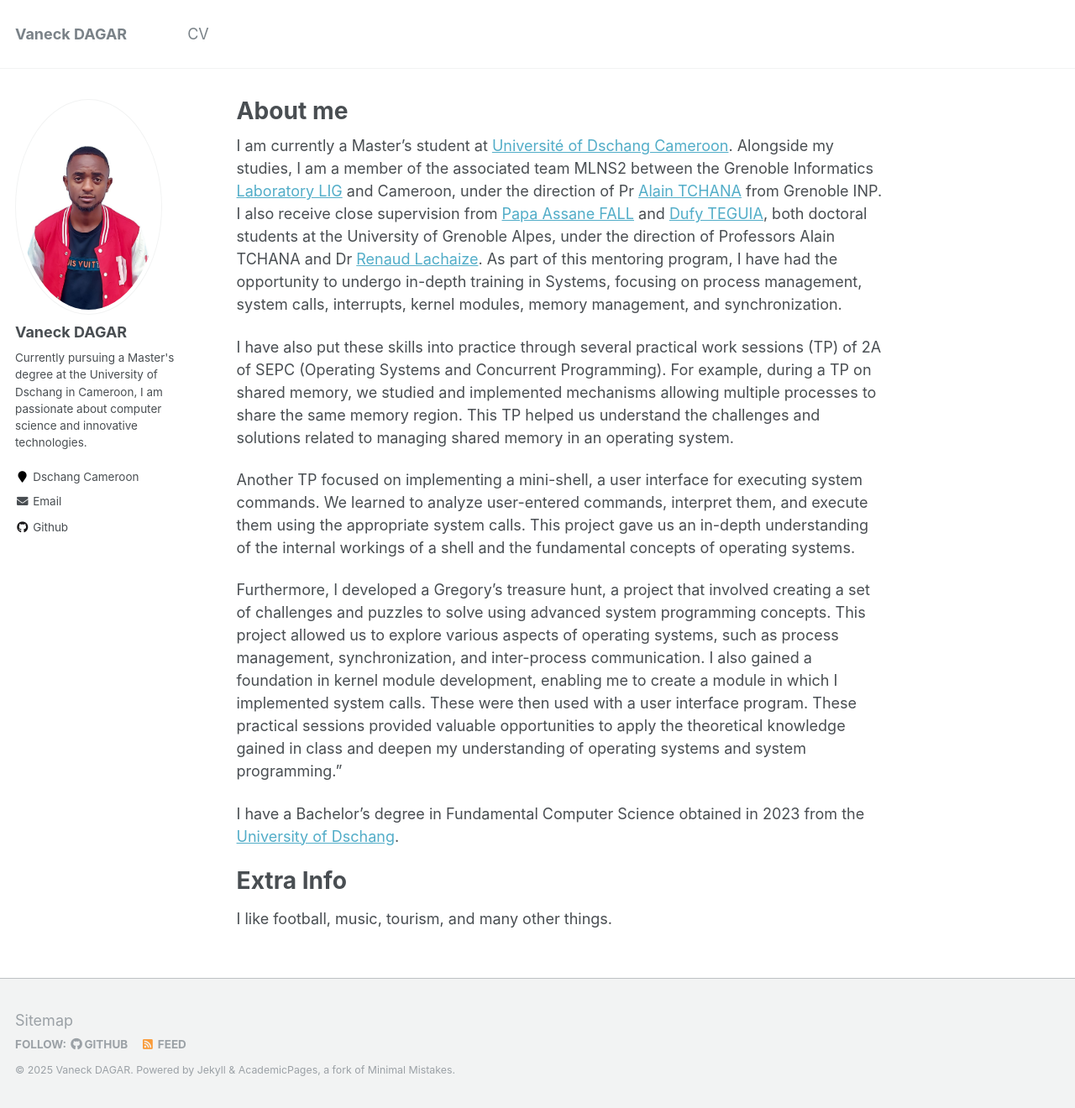
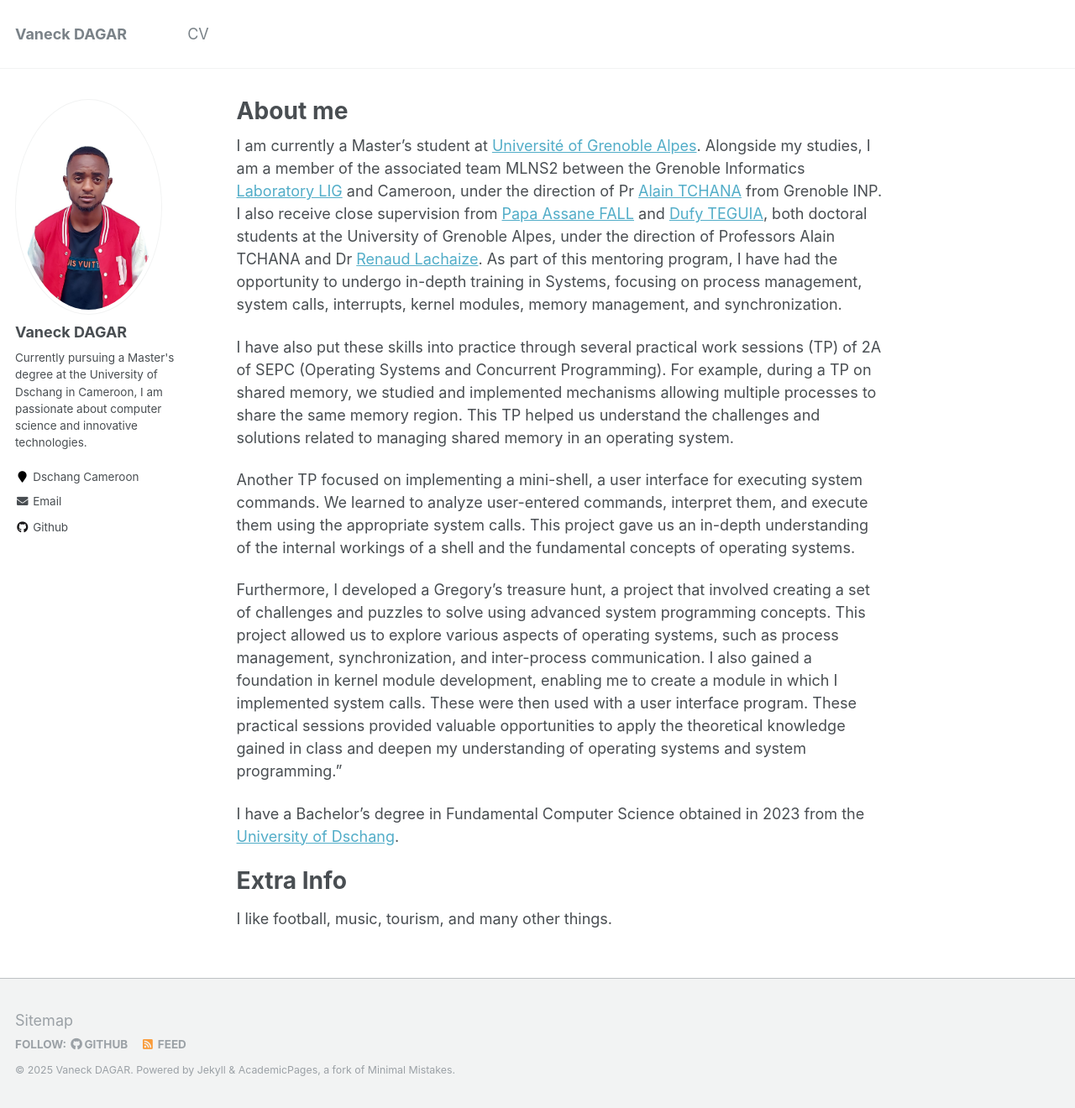
Before and after one commit to winner40/winner40.github.io, a Jekyll site: the page built from _pages/about.md, in a window 1280 px wide and 1320 px high. Shown: the whole window at 84% size. Built offline with Jekyll 4.4.1, drawn with Linux system fonts in a browser that asks for light colours.

Commit message:
Update about.md

```diff
--- a/_pages/about.md
+++ b/_pages/about.md
@@ -8,7 +8,7 @@ redirect_from:
   - /about.html
 ---
 
-I am currently a Master's student at [Université of Dschang Cameroon](https://www.univ-dschang.org/). Alongside my studies, I am a member of the associated team MLNS2 between the Grenoble Informatics [Laboratory LIG](https://www.liglab.fr/) and Cameroon, under the direction of Pr [Alain TCHANA](https://perso.ens-lyon.fr/alain.tchana/) from Grenoble INP. I also receive close supervision from [Papa Assane FALL]() and [Dufy TEGUIA](https://brisco007.github.io/), both doctoral students at the University of Grenoble Alpes, under the direction of Professors Alain TCHANA and Dr [Renaud Lachaize](https://lig-membres.imag.fr/rlachaiz/). As part of this mentoring program, I have had the opportunity to undergo in-depth training in Systems, focusing on process management, system calls, interrupts, kernel modules, memory management, and synchronization.
+I am currently a Master's student at [Université of Grenoble Alpes](https://www.univ-grenoble-alpes.fr/). Alongside my studies, I am a member of the associated team MLNS2 between the Grenoble Informatics [Laboratory LIG](https://www.liglab.fr/) and Cameroon, under the direction of Pr [Alain TCHANA](https://lig-membres.imag.fr/tchanaa/index.html) from Grenoble INP. I also receive close supervision from [Papa Assane FALL]() and [Dufy TEGUIA](https://brisco007.github.io/), both doctoral students at the University of Grenoble Alpes, under the direction of Professors Alain TCHANA and Dr [Renaud Lachaize](https://lig-membres.imag.fr/rlachaiz/). As part of this mentoring program, I have had the opportunity to undergo in-depth training in Systems, focusing on process management, system calls, interrupts, kernel modules, memory management, and synchronization.
 
 I have also put these skills into practice through several practical work sessions (TP) of 2A of SEPC (Operating Systems and Concurrent Programming). For example, during a TP on shared memory, we studied and implemented mechanisms allowing multiple processes to share the same memory region. This TP helped us understand the challenges and solutions related to managing shared memory in an operating system.
 
@@ -17,7 +17,7 @@ Another TP focused on implementing a mini-shell, a user interface for executing
 Furthermore, I developed a Gregory's treasure hunt, a project that involved creating a set of challenges and puzzles to solve using advanced system programming concepts. This project allowed us to explore various aspects of operating systems, such as process management, synchronization, and inter-process communication.
 I also gained a foundation in kernel module development, enabling me to create a module in which I implemented system calls. These were then used with a user interface program. These practical sessions provided valuable opportunities to apply the theoretical knowledge gained in class and deepen my understanding of operating systems and system programming."
 
-I have a Bachelor's degree in Fundamental Computer Science obtained in 2023 from the [University of Dschang](https://lig-membres.imag.fr/rlachaiz/).
+I have a Bachelor's degree in Fundamental Computer Science obtained in 2023 from the [University of Dschang](https://www.univ-dschang.org/).
 
 Extra Info
 ======
```
